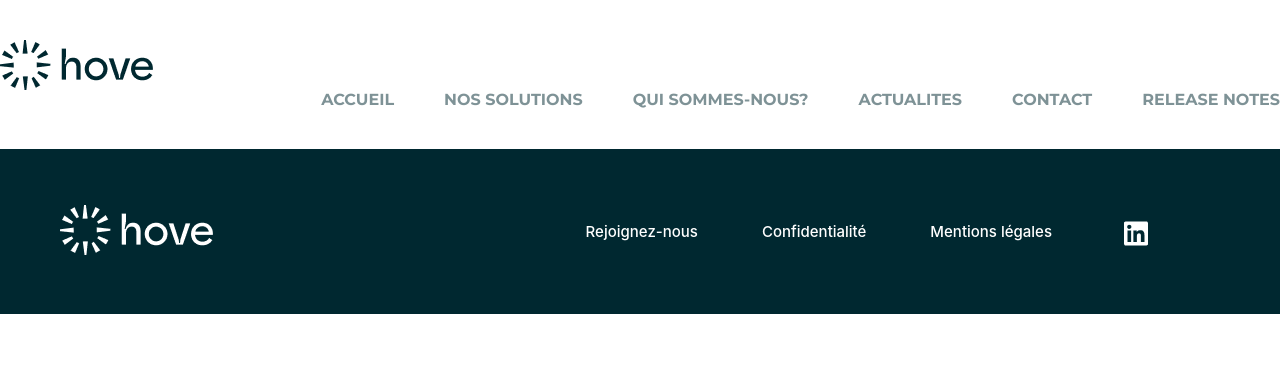
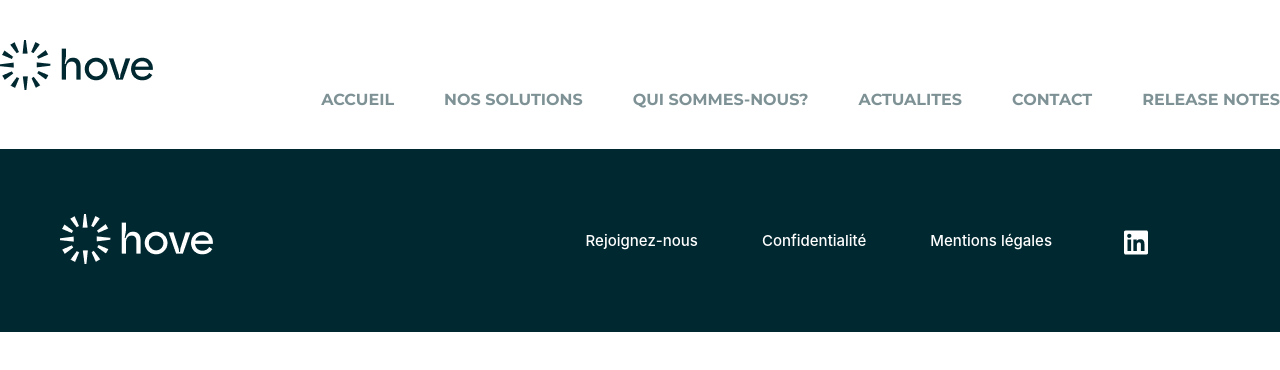
Before and after one commit to houdaddou/hove-showcase, a Gatsby site: page / in a window 1280 px wide. Built offline with nearby package versions, Linux system fonts and the light colour scheme; Gatsby itself is replaced by a stand-in of ours.

Commit message:
fix footer heigth

```diff
--- a/src/components/Footer/style.module.css
+++ b/src/components/Footer/style.module.css
@@ -1,5 +1,4 @@
 .Footer {
-    height: 165px;;
     background: #002830;
     border-top: none;
     bottom: -3px;
```
